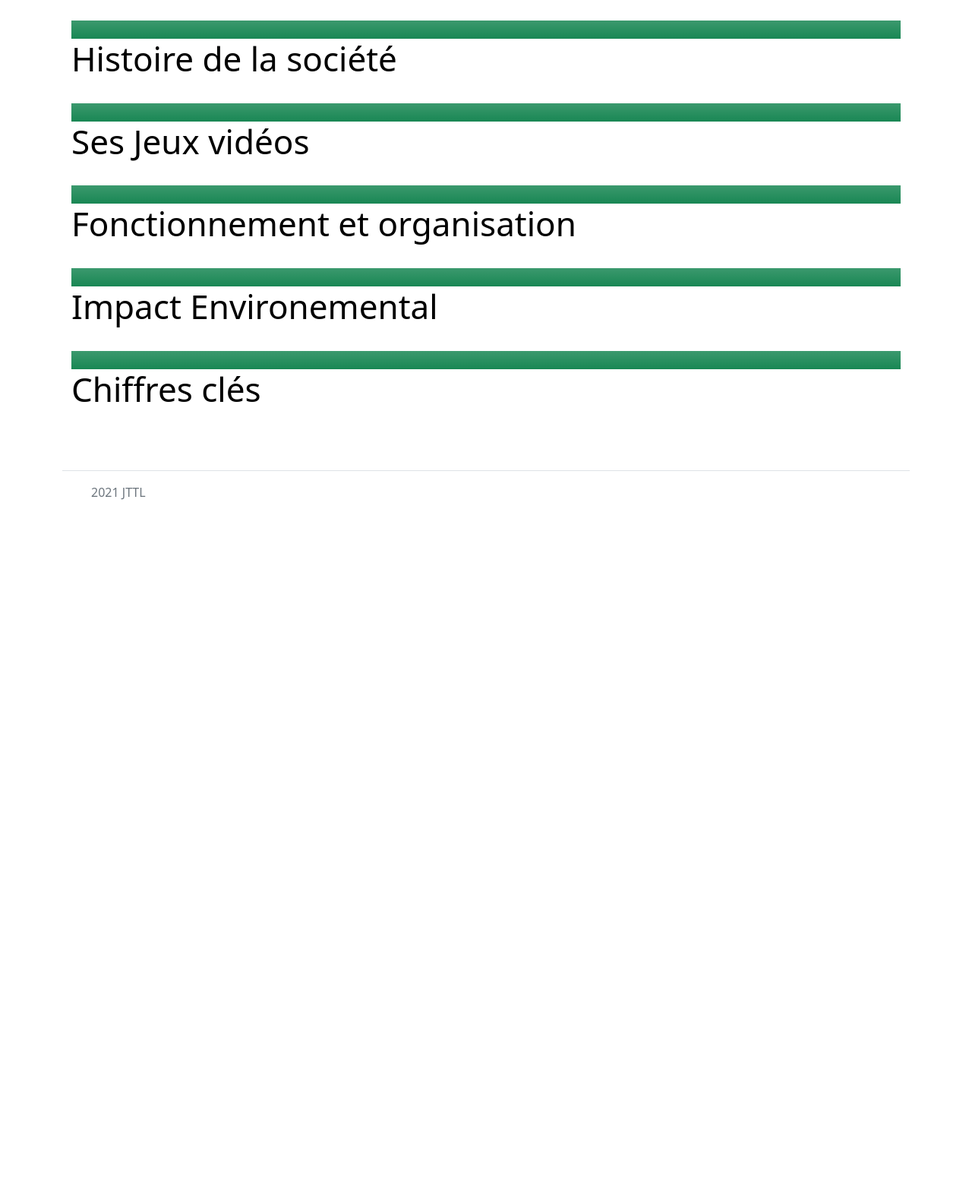
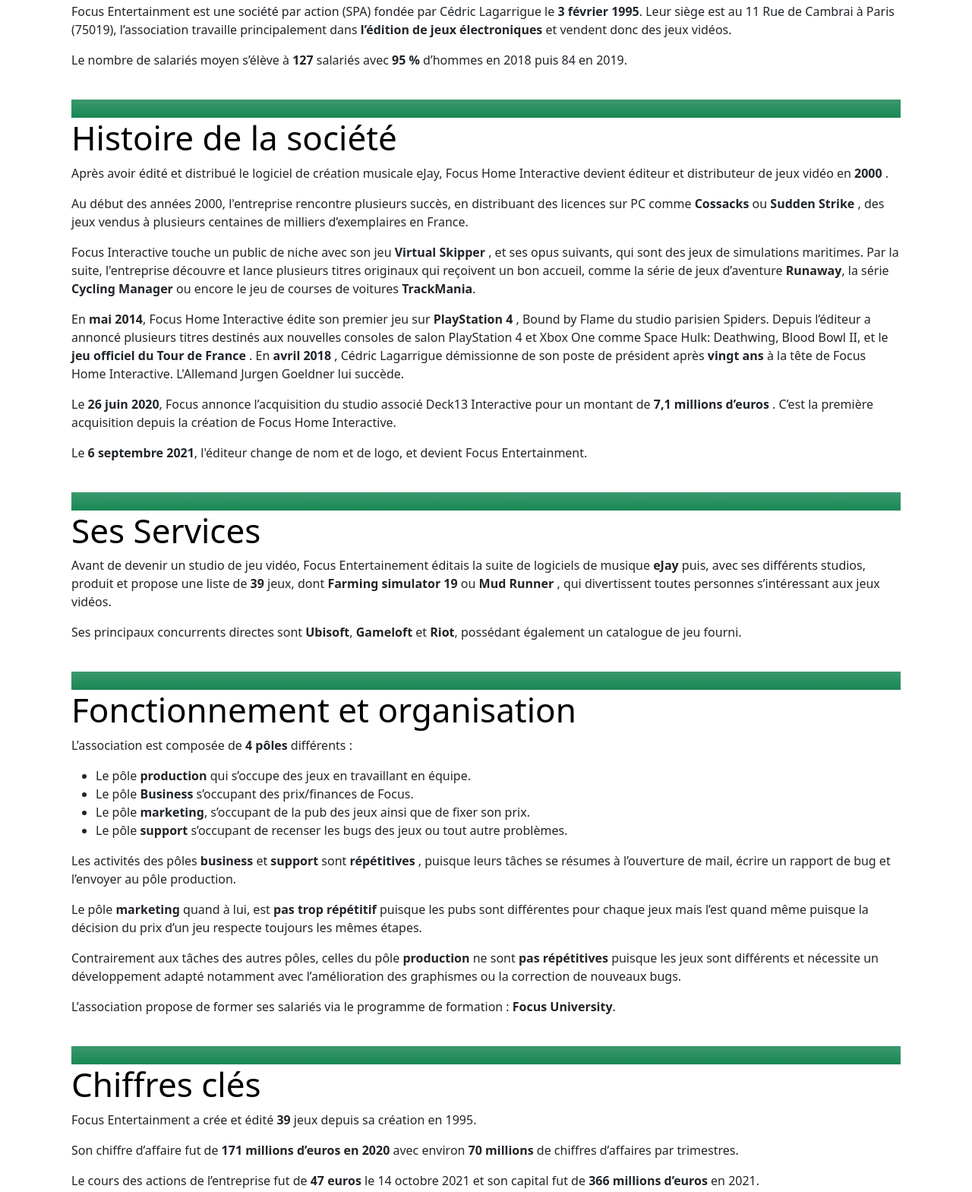
Before and after one commit to titoumag/SAE_06, a plain HTML site: page focus.html in a window 1280 px wide. Shown: the part 574-2143 px from the top of the page at 76% size. Before the commit the page ends 1274 px from the top, so only its background shows below. Drawn offline with Linux system fonts and the light colour scheme.

Commit message:
focus fait

```diff
--- a/focus.html
+++ b/focus.html
@@ -70,13 +70,10 @@
 				      <a class="nav-link" href="#histoire">Histoire de la société</a>
 				    </li>
 				    <li class="nav-item">
-				      <a class="nav-link" href="#activite">Ses Jeux Vidéos</a>
+				      <a class="nav-link" href="#activite">Ses Services</a>
 				    </li>
 				    <li class="nav-item">
 				      <a class="nav-link" href="#fonctionnement">Fonctionnement et organisation</a>
-				    </li>
-				    <li class="nav-item">
-				      <a class="nav-link" href="#environement">Impact Environemental</a>
 				    </li>
 				    <li class="nav-item">
 				      <a class="nav-link" href="#chiffre">Chiffres clés</a>
@@ -91,6 +88,12 @@
 					<svg class="bi" width="1em" height="1em"></svg>
 				</div>
 				<h2>Informations Générales</h2>
+				<p>
+					Focus Entertainment est une société par action (SPA) fondée par Cédric Lagarrigue le <strong> 3 février 1995</strong>. Leur siège est au 11 Rue de Cambrai à Paris (75019), l’association travaille principalement dans <strong>l’édition de jeux électroniques</strong> et vendent donc des jeux vidéos.
+				</p>
+				<p>
+					Le nombre de salariés moyen s’élève à <strong> 127 </strong> salariés avec <strong> 95 % </strong> d’hommes en 2018 puis 84 en 2019.
+				</p>
 			</div>
 
 			<div class="block" id="histoire">
@@ -98,13 +101,38 @@
 					<svg class="bi" width="1em" height="1em"></svg>
 				</div>
 				<h2>Histoire de la société</h2>
+				<p>
+					Après avoir édité et distribué le logiciel de création musicale eJay, Focus Home Interactive devient éditeur et distributeur de jeux vidéo en <strong> 2000 </strong>.
+				</p>
+				<p>
+					Au début des années 2000, l'entreprise rencontre plusieurs succès, en distribuant des licences sur PC comme <strong> Cossacks </strong> ou <strong> Sudden Strike </strong>, des jeux vendus à plusieurs centaines de milliers d’exemplaires en France.
+				</p>
+				<p>
+					Focus Interactive touche un public de niche avec son jeu <strong> Virtual Skipper </strong>, et ses opus suivants, qui sont des jeux de simulations maritimes. Par la suite, l'entreprise découvre et lance plusieurs titres originaux qui reçoivent un bon accueil, comme la série de jeux d’aventure <strong> Runaway</strong>, la série <strong> Cycling Manager</strong> ou encore le jeu de courses de voitures <strong> TrackMania</strong>.
+				</p>
+				<p>
+					En <strong>mai 2014</strong>, Focus Home Interactive édite son premier jeu sur <strong> PlayStation 4 </strong>, Bound by Flame du studio parisien Spiders. Depuis l’éditeur a annoncé plusieurs titres destinés aux nouvelles consoles de salon PlayStation 4 et Xbox One comme Space Hulk: Deathwing, Blood Bowl II, et le <strong>jeu officiel du Tour de France </strong>.
+					En <strong> avril 2018 </strong>, Cédric Lagarrigue démissionne de son poste de président après <strong>vingt ans</strong> à la tête de Focus Home Interactive. L'Allemand Jurgen Goeldner lui succède.
+				</p>
+				<p>
+					Le <strong> 26 juin 2020</strong>, Focus annonce l’acquisition du studio associé Deck13 Interactive pour un montant de <strong>7,1 millions d’euros </strong>. C’est la première acquisition depuis la création de Focus Home Interactive.
+				</p>
+				<p>
+					Le <strong> 6 septembre 2021</strong>, l'éditeur change de nom et de logo, et devient Focus Entertainment.
+				</p>
 			</div>
 
 			<div class="block" id="activite">
 				<div class="bg-success bg-gradient">
 					<svg class="bi" width="1em" height="1em"></svg>
 				</div>
-				<h2>Ses Jeux vidéos</h2>
+				<h2>Ses Services</h2>
+				<p>
+					Avant de devenir un studio de jeu vidéo, Focus Entertainement éditais la suite de logiciels de musique <strong> eJay </strong> puis, avec ses différents studios, produit et propose une liste de <strong> 39 </strong> jeux, dont <strong> Farming simulator 19 </strong> ou <strong> Mud Runner </strong>, qui divertissent toutes personnes s’intéressant aux jeux vidéos.
+				</p>
+				<p>
+					Ses principaux concurrents directes sont <strong>Ubisoft</strong>, <strong>Gameloft</strong> et <strong>Riot</strong>, possédant également un catalogue de jeu fourni.
+				</p>
 			</div>
 
 			<div class="block" id="fonctionnement">
@@ -112,13 +140,35 @@
 					<svg class="bi" width="1em" height="1em"></svg>
 				</div>
 				<h2>Fonctionnement et organisation</h2>
-			</div>
-
-			<div class="block" id="environement">
-				<div class="bg-success bg-gradient">
-					<svg class="bi" width="1em" height="1em"></svg>
-				</div>
-				<h2>Impact Environemental</h2>
+				<p>
+					L’association est composée de <strong> 4 pôles </strong> différents :
+					<ul>
+						<li>
+							Le pôle <strong> production </strong> qui s’occupe des jeux en travaillant en équipe.
+						</li>
+						<li>
+							Le pôle <strong> Business </strong> s’occupant des prix/finances de Focus.
+						</li>
+						<li>
+							Le pôle <strong>marketing</strong>, s’occupant de la pub des jeux ainsi que de fixer son prix.
+						</li>
+						<li>
+							Le pôle <strong>support</strong> s’occupant de recenser les bugs des jeux ou tout autre problèmes.
+						</li>
+					</ul>
+				</p>
+				<p>
+					Les activités des pôles<strong> business </strong> et <strong> support </strong> sont <strong> répétitives </strong>, puisque leurs tâches se résumes à l’ouverture de mail, écrire un rapport de bug et l’envoyer au pôle production.
+				</p>
+				<p>
+					Le pôle <strong> marketing </strong> quand à lui, est <strong>pas trop répétitif </strong> puisque les pubs sont différentes pour chaque jeux mais l’est quand même puisque la décision du prix d’un jeu respecte toujours les mêmes étapes.
+				</p>
+				<p>
+					Contrairement aux tâches des autres pôles, celles du pôle <strong> production </strong> ne sont <strong>pas répétitives </strong> puisque les jeux sont différents et nécessite un développement adapté notamment avec l’amélioration des graphismes ou la correction de nouveaux bugs.
+				</p>
+				<p>
+					L’association propose de former ses salariés via le programme de formation : <strong>Focus University</strong>.
+				</p>
 			</div>
 
 			<div class="block" id="chiffre">
@@ -126,9 +176,16 @@
 					<svg class="bi" width="1em" height="1em"></svg>
 				</div>
 				<h2>Chiffres clés</h2>
+				<p>
+					Focus Entertainment a crée et édité<strong> 39</strong> jeux depuis sa création en 1995.
+				</p>
+				<p>
+					Son chiffre d’affaire fut de <strong>171 millions d’euros en 2020 </strong> avec environ <strong>70 millions </strong> de chiffres d’affaires par trimestres.
+				</p>
+				<p>
+					Le cours des actions de l’entreprise fut de <strong>47 euros </strong> le 14 octobre 2021 et son capital fut de <strong>366 millions d’euros </strong> en 2021.
+				</p>
 			</div>
-
-
 		</div>
 	</div>
 
```
